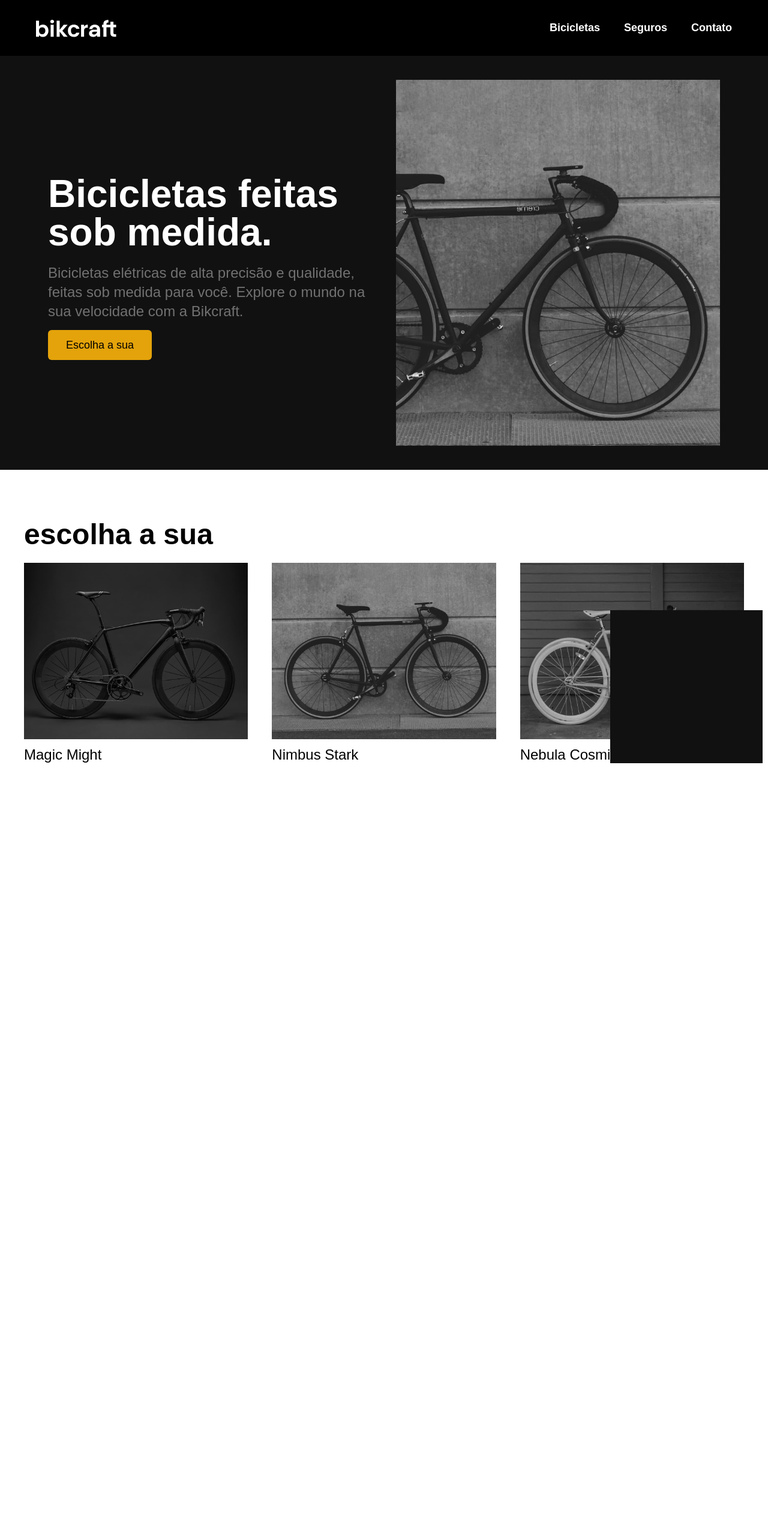
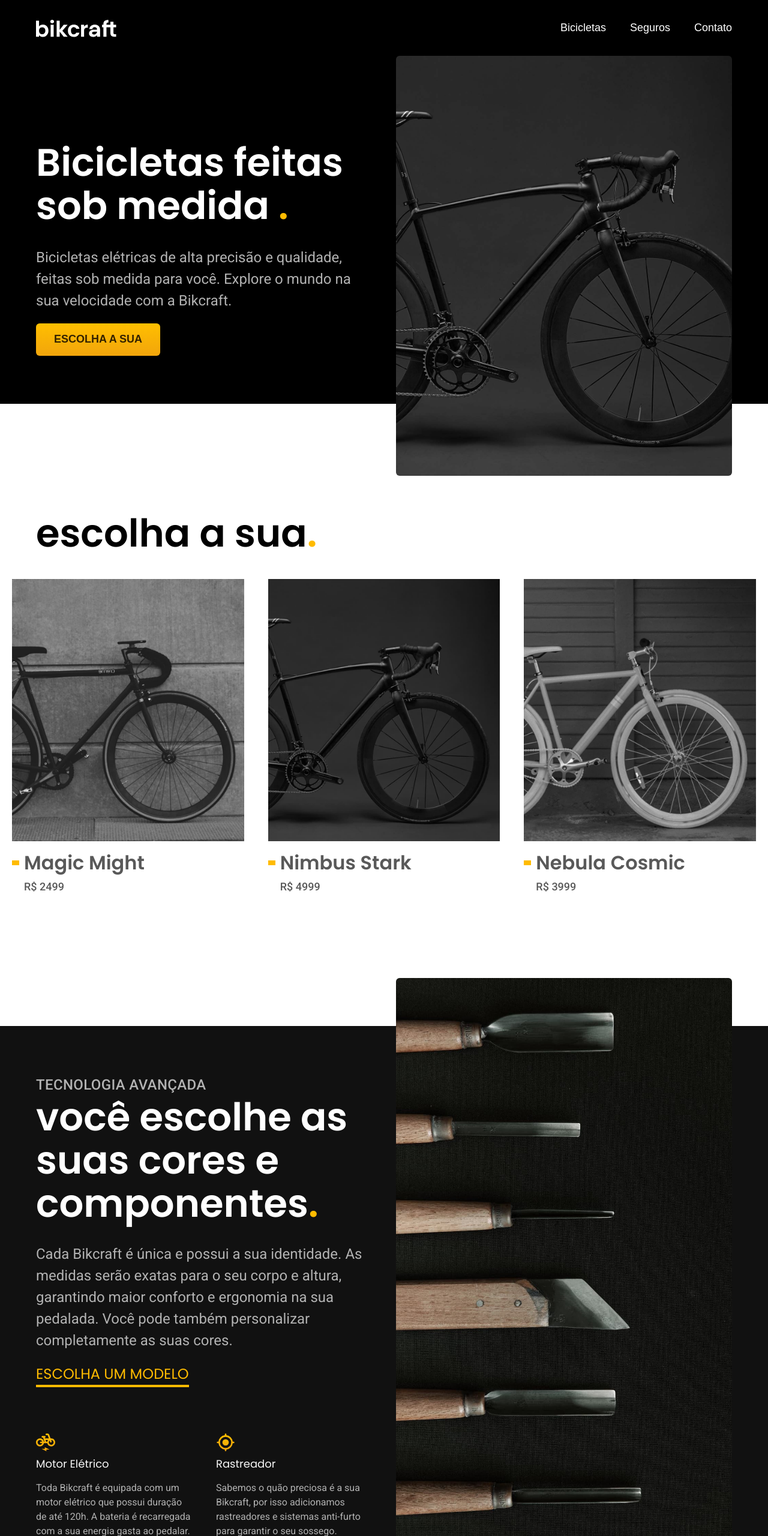
Before and after one commit to Cicero1962/bikcraft, a plain HTML site: page index.html in a window 1280 px wide. Shown: the top 2560 px of the page at 60% size. Before the commit the page ends 1272 px from the top, so only its background shows below. Drawn offline with Linux system fonts and the light colour scheme.

Commit message:
atualizacao

```diff
--- /dev/null
+++ b/css/bicicletas.css
@@ -0,0 +1,75 @@
+.bicicletas-lista {
+    padding-top: 60px;
+    padding-bottom: 120px;
+  }
+
+  .bicicletas-lista h2 {
+    margin-bottom: 40px;
+    max-width: 1200px;
+    padding-left: 20px;
+    padding-right: 20px;
+    margin-left: auto;
+    margin-right: auto;
+  }
+
+  .bicicletas-lista ul {
+    display: flex;
+    gap: 40px;
+    padding: 0 20px 20px 20px;
+    max-width: 1400px;
+    margin-left: auto;
+    margin-right: auto;
+    overflow-x: auto;
+  }
+
+  .bicicletas-lista li {
+    flex: 1;
+    min-width: 280px;
+  }
+
+  .bicicletas-lista a {
+    display: block;
+    color: var();
+  }
+
+  .bicicletas-lista img {
+    margin-bottom: 16px;
+  }
+
+  .bicicletas-lista h3 {
+    margin-bottom: 8px;
+    display: flex;
+    align-items: center;
+  }
+
+  .bicicletas-lista h3::before {
+    content: "";
+    display: inline-block;
+    height: 8px;
+    width: 12px;
+    margin-right: 8px;
+    background-color: var(--cor-p1);
+    transition: width 0.2s;
+  }
+  @media(max-width: 1000px){
+    .bicicletas-lista ul {
+        display: block;
+    }
+  }
+
+  .bicicletas-lista a:hover h3::before {
+    width: 24px;
+  }
+
+  .bicicletas-lista li span {
+    padding-left: 20px;
+  }
+
+  @media (max-width: 800px) {
+    .bicicletas-lista {
+      padding-bottom: 0px;
+    }
+    .bicicletas-lista ul {
+      gap: 20px;
+    }
+  }
--- a/css/global.css
+++ b/css/global.css
@@ -11,5 +11,4 @@ body{
 img{
   display: block;
   max-width: 100%;
-  height: auto;
 }
--- a/css/header.css
+++ b/css/header.css
@@ -1,5 +1,5 @@
 .header{
-background-color: #000000;
+background-color: var(--cor-12);
 }
 .header-container{
   display: flex;
@@ -10,7 +10,7 @@ background-color: #000000;
   align-items: center;
   padding: 20px;
   gap: 20px;
-  color: #ffffff;
+  color: var(--cor-0);
 }
 .header-menu{
   display: flex;
@@ -20,13 +20,15 @@ background-color: #000000;
 .header-menu a{
   position: relative;
   display: inline-block;
-  color: #ffffff;
+  color: var(--cor-0);
   font-size: 1.125rem;
   font-weight: 700;
   padding: 16px 0px;
+  font-family: "Poppins" Arial, Helvetica, sans-serif;
+  font-weight: 400;
 }
 .header-menu a:hover{
-  background-color: #2e2e2e2e;
+  background-color: var(--cor-10);
 }
 .header-menu a::after{
   display: block;
@@ -34,7 +36,7 @@ background-color: #000000;
   content: "";
   height: 2px;
   width: 0%;
-  background-color: #ffffff;
+  background-color: var(--cor-0);
   margin-top: 5px;
   transition: 0.3s;
 }
@@ -43,11 +45,11 @@ background-color: #000000;
 }
 @media(max-width:800px){
   .header-menu a{
-  background-color: #111111;
+  background-color:var(--cor-12);
   padding: 12px 16px;
   border-radius: 6px;
   }
-  .header-menu{
+  .header-container{
     gap: 20px;
   }
 }
--- a/css/introducao.css
+++ b/css/introducao.css
@@ -1,58 +1,89 @@
-.introducao{
-  background-color: #111111;
-  margin-bottom: 80px;
+.introducao-bg {
+    background-color: var(--cor-12);
+    box-shadow: inset 0px -120px #ffffff;
+}
 
-}
-.introducao-menu{
+.introducao {
     display: grid;
     max-width: 1200px;
     margin: 0px auto;
     grid-template-columns: 1fr 1fr;
-  padding: 40px;
-  gap: 40px;
+    padding-left: 20px;
+    padding-right: 20px;
+    gap: 0px 40px;
     align-items: center;
 }
-.introducao-menu img{
+
+.introducao img {
     display: block;
     height: 100%;
     object-fit: cover;
+    border-radius: 6px;
 }
-.introducao-texto h1{
-  font-size: 4rem;
-  line-height: 1;
+
+.introducao-conteudo {
+    align-self: flex-end;
+    margin-bottom: 200px;
+}
+
+.introducao-conteudo h1 {
+    margin-bottom: 32px;
+}
+
+.introducao-conteudo p {
     margin-bottom: 20px;
-  color: #ffffff;
 }
-.introducao-texto p{
-  font-size: 1.5rem;
-  line-height: 1.33;
-  margin-bottom: 30px;
-  color: #717171;
-}
-.introducao-texto a{
-  background-color: #E4a30b;
+
+.introducao a {
+    display: inline-block;
+    background: linear-gradient(#ffbf00, #f2a50c);
     padding: 15px 30px;
     font-size: 1.125rem;
+    line-height: 1.33;
     border-radius: 6px;
-  color: #000000;
+    color: var(--cor-p5);
+    text-transform: uppercase;
+    box-shadow: 0 1px 2px rgba(0, 0, 0, 0.1);
+    font-family: "Poppins"Arial, Helvetica, sans-serif;
+    font-weight: 600;
 }
-.bicicletas{
-  max-width: 1200px;
-  margin: 0px auto;
 
+.introducao a:hover {
+    background: linear-gradient(#ffb60d, #e59317);
 }
-.bicicletas h2{
+
+@media(max-width:800px) {
+    .introducao {
+        grid-template-columns: 1fr;
+        gap: 0px 20px;
+    }
+    .introducao h1 {
         font-size: 3rem;
-  margin-bottom: 20px;
-  left: 10px;
+        margin-bottom: 16px;
+        font-family: "Poppins"Arial, Helvetica, sans-serif;
+        font-weight: 600;
     }
-.nimbus{position: relative;
-  display: flex;
-  gap: 40px;
+    .introducao p {
+        font-size: 1.25rem;
+    }
+    .introducao a {
+        font-size: .875rem;
+        padding: 10px 20px;
+    }
+    .introducao-conteudo {
+        margin-bottom: 30;
+    }
+}
 
+@media(max-width:400px) {
+    .introducao a {
+        font-size: .675rem;
+        padding: 20px 5px;
     }
-.nimbus-texto {
-  position: absolute;
-  font-size: 1.5rem;
-  bottom: -40px;
+    .introducao h1 {
+        font-size: 2.5rem;
     }
+    .introducao p {
+        font-size: 1.125rem;
+    }
+}
--- a/css/style.css
+++ b/css/style.css
@@ -2,3 +2,6 @@
 @import'./utilitarios.css';
 @import'./header.css';
 @import'./introducao.css';
+@import'./bicicletas.css';
+@import'./utilitarios.css';
+@import'./tecnologia.css';
--- /dev/null
+++ b/css/tecnologia.css
@@ -0,0 +1,89 @@
+.tecnologia-bg {
+  background-color: var(--cor-11);
+  box-shadow: inset 0px 80px var(--cor-0) ,inset 0px -80px var(--cor-0);
+}
+
+.tecnologia-container {
+  display: grid;
+  max-width: 1200px;
+  grid-template-columns: 1fr 1fr;
+  padding-left: 20px;
+  padding-right: 20px;
+  margin-left: auto;
+  margin-right: auto;
+  gap: 40px;
+}
+.tecnologia-img img {
+  display: block;
+  object-fit: cover;
+  height: 100%;
+  object-position: left;
+  max-width: 100%;
+  border-radius: 6px;
+}
+.tecnologia-conteudo {
+  display: block;
+  padding-bottom: 160px;
+  padding-top: 160;
+}
+
+.tecnologia-conteudo span {
+  margin-bottom: 20px;
+  text-transform: uppercase;
+}
+
+.tecnologia-conteudo h2 {
+   margin-bottom: 30;
+}
+.tecnologia-conteudo >p {
+  margin-bottom: 20px;
+}
+.tecnologia-conteudo a {
+  display: inline-block;
+  position: relative;
+  margin-bottom: 80px;
+}
+
+.tecnologia-conteudo a::after {
+  display: block;
+  content: "";
+  position: absolute;
+  height: 4px;
+  width: 100%;
+  background-color: var(--cor-p1);
+}
+.tecnologia-conteudo a:hover:after{
+  background-color: var(--cor-0);
+}
+.tecnologia-conteudo a:hover{
+  color: var(--cor-0);
+}
+.tecnologia-vantagens {
+  display: flex;
+  gap: 40px;
+}
+.tecnologia-vantagens h3 {
+  margin-bottom: 15px;
+}
+
+
+.tecnologia-vantagens p {
+  max-width: 30ch;
+}
+.tecnologia-vantagens img{
+  margin-bottom: 8px;
+}
+@media(max-width: 900px){
+  .tecnologia-img img{
+ display: none;
+}
+.tecnologia-container{
+  grid-template-columns: 1fr;
+  gap: 20;
+}
+}
+@media(max-width: 400px){
+  .tecnologia-vantagens {
+    display: block;
+  }
+}
--- a/css/utilitarios.css
+++ b/css/utilitarios.css
@@ -0,0 +1,168 @@
+:root {
+    --cor-0: #ffffff;
+    --cor-1: #f7f7f7;
+    --cor-2: #ededed;
+    --cor-3: #dedede;
+    --cor-4: #cccccc;
+    --cor-5: #b2b2b2;
+    --cor-6: #9c9c9c;
+    --cor-7: #717171;
+    --cor-8: #595959;
+    --cor-9: #404040;
+    --cor-10: #2e2e2e;
+    --cor-11: #111111;
+    --cor-12: #000000;
+    --cor-p1: #ffbb00;
+    --cor-p2: #e4a30b;
+    --cor-p3: #a66f00;
+    --cor-p4: #664400;
+    --cor-p5: #332200;
+}
+
+.cor-0 {
+    color: var(--cor-0);
+}
+
+.cor-1 {
+    color: var(--cor-1);
+}
+
+.cor-2 {
+    color: var(--cor-2);
+}
+
+.cor-3 {
+    color: var(--cor-3);
+}
+
+.cor-4 {
+    color: var(--cor-4);
+}
+
+.cor-5 {
+    color: var(--cor-5);
+}
+
+.cor-6 {
+    color: var(--cor-6);
+}
+
+.cor-7 {
+    color: var(--cor-7);
+}
+
+.cor-8 {
+    color: var(--cor-8);
+}
+
+.cor-9 {
+    color: var(--cor-9);
+}
+
+.cor-10 {
+    color: var(--cor-10);
+}
+
+.cor-11 {
+    color: var(--cor-11);
+}
+
+.cor-12 {
+    color: var(--cor-12);
+}
+
+.cor-p1 {
+    color: var(--cor-p1);
+}
+
+.cor-p2 {
+    color: var(--cor-p2);
+}
+
+.cor-p3 {
+    color: var(--cor-p3);
+}
+
+.cor-p4 {
+    color: var(--cor-p4);
+}
+
+.cor-p5 {
+    color: var(--cor-p5);
+}
+
+.font-1-xs {
+    font: 400 0.75rem/1.35 "Poppins", sans-serif;
+}
+
+.font-2-xs {
+    font: 400 0.875rem/1.43 "Roboto", sans-serif;
+}
+
+.font-1-s {
+    font: 400 1rem/1.5 "Poppins", sans-serif;
+}
+
+.font-2-s {
+    font: 400 1rem/1.5 "Roboto", sans-serif;
+}
+
+.font-1-m,
+.font-1-m-b {
+    font: 400 1.125rem/1.35 "Poppins", sans-serif;
+}
+
+.font-1-m-b {
+    font-weight: 600;
+}
+
+.font-2-m {
+    font: 500 1.125rem/1.35 "Roboto", sans-serif;
+}
+
+.font-1-l {
+    font: 400 1.5rem/1.5 "Poppins", sans-serif;
+}
+
+.font-2-l,
+.font-2-l-b {
+    font: 400 1.5rem/1.5 "Roboto", sans-serif;
+}
+
+.font-2-l-b {
+    font-weight: 500;
+    letter-spacing: 0.015em;
+    text-transform: uppercase;
+}
+
+.font-1-xl {
+    font: 600 2rem/1.25 "Poppins", sans-serif;
+}
+
+.font-2-xl {
+    font: 500 2rem/1.25 "Roboto", sans-serif;
+}
+
+.font-1-xxl {
+    font: 600 4rem/1.125 "Poppins", sans-serif;
+}
+
+@media (max-width: 1200px) {
+    .font-1-xxl {
+        font-size: 3rem;
+    }
+    .font-2-l,
+    .font-2-l-b {
+        font-size: 1.125rem;
+    }
+}
+
+@media (max-width: 800px) {
+    .font-1-xxl {
+        font-size: 2rem;
+    }
+    .font-1-xl,
+    .font-2-xl {
+        font-size: 1.5rem;
+    }
+}
--- a/index.html
+++ b/index.html
@@ -9,6 +9,11 @@
             content="Bicicletas elétricas de alta precisão e qualidade, feitas sob medida para você. Explore o mundo na sua velocidade com a Bikcraft.">
         <title>Bikcraft - Bicicletas Elétricas</title>
         <link rel="stylesheet" href="./css/style.css">
+        <link rel="preconnect" href="https://fonts.googleapis.com">
+        <link rel="preconnect" href="https://fonts.gstatic.com" crossorigin>
+        <link
+            href="https://fonts.googleapis.com/css2?family=Poppins:wght@400;600&family=Roboto:wght@400;500&display=swap"
+            rel="stylesheet">
     </head>
 
     <body>
@@ -24,27 +29,96 @@
                 </nav>
             </div>
         </header>
-    <main class="introducao" id="Introdução" aria-label="Introdução">
-      <div class="introducao-menu">
-        <div class="introducao-texto">
-          <h1>Bicicletas feitas sob medida.</h1>
-          <p>Bicicletas elétricas de alta precisão e qualidade, feitas sob medida para você. Explore o mundo na sua
-            velocidade com a Bikcraft.</p>
+        <main class="introducao-bg" id="Introdução" aria-label="Introdução">
+            <div class="introducao">
+                <div class="introducao-conteudo">
+                    <h1 class="font-1-xxl cor-0">Bicicletas feitas sob medida
+                        <span class="cor-p1">.</span>
+                    </h1>
+                    <p class="font-2-l cor-5">Bicicletas elétricas de alta precisão e qualidade, feitas sob medida para
+                        você. Explore o mundo na sua velocidade com a Bikcraft.</p>
                     <a href="">Escolha a sua</a>
                 </div>
-        <img src="img/bicicletas/magic-home.jpg" alt="">
+                <picture>
+                    <source media="(max-width: 800px )" srcset="img/bicicleta/nimbus1.jpg">
+                    <img src="img/fotos/introducao.jpg" width="640px" height="800px" alt=" Bicicletas Elétricas">
+                </picture>
             </div>
         </main>
-    <section>
-      <div class="bicicletas">
-        <h2>escolha a sua</h2>
-        <ul class="nimbus">
-          <li><img src="img/bicicleta/nimbus1.jpg" alt=""><span class="nimbus-texto">Magic Might</span></li>
-          <li><img src="img/bicicleta/nimbus2.jpg" alt=""><span class="nimbus-texto">Nimbus Stark</span></li>
-          <li><img src="img/bicicleta/nimbus3.jpg" alt=""><span class="nimbus-texto">Nebula Cosmic</span></li>
+        <article class="bicicletas-lista">
+            <h2 class="font-1-xxl">escolha a sua<span class="cor-p1">.</span></h2>
+
+            <ul>
+                <li>
+                    <a href="./bicicletas/magic.html">
+                        <picture>
+                            <source media="(max-width: 1000px)" srcset="./img/bicicletas/magic.jpg">
+                            <img src="./img/bicicletas/magic-home.jpg" alt="Bicicleta preta">
+                        </picture>
+                        <h3 class="font-1-xl cor-8">Magic Might</h3>
+                        <span class="font-2-m cor-8">R$ 2499</span>
+                    </a>
+                </li>
+                <li>
+                    <a href="./bicicletas/nimbus.html">
+                        <picture>
+                            <source media="(max-width: 1000px)" srcset="./img/bicicletas/nimbus.jpg">
+                            <img src="./img/bicicletas/nimbus-home.jpg" alt="Bicicleta grafite">
+                        </picture>
+                        <h3 class="font-1-xl cor-8">Nimbus Stark</h3>
+                        <span class="font-2-m cor-8">R$ 4999</span>
+                    </a>
+                </li>
+                <li>
+                    <a href="./bicicletas/nebula.html">
+                        <picture>
+                            <source media="(max-width: 1000px)" srcset="./img/bicicletas/nebula.jpg">
+                            <img src="./img/bicicletas/nebula-home.jpg" alt="Bicicleta branca">
+                        </picture>
+                        <h3 class="font-1-xl cor-8">Nebula Cosmic</h3>
+                        <span class="font-2-m cor-8">R$ 3999</span>
+                    </a>
+                </li>
             </ul>
+        </article>
+        <article class="tecnologia-bg">
+            <div class="tecnologia-container">
+                <div class="tecnologia-conteudo">
+                    <span class="font-2-l-b cor-5">Tecnologia Avançada</span>
+                    <h2 class="font-1-xxl cor-0">você escolhe as suas cores e componentes<span class="cor-p1">.</span>
+                    </h2>
+                    <p class="font-2-l cor-5">Cada Bikcraft é única e possui a sua identidade. As medidas serão exatas
+                        para
+                        o seu corpo e
+                        altura, garantindo maior conforto e ergonomia na sua pedalada. Você pode também personalizar
+                        completamente as suas cores.
+                    </p>
+                    <a class="font-1-l cor-p1" href="#">ESCOLHA UM MODELO</a>
+                    <div class="tecnologia-vantagens">
+                        <div>
+                            <img src="img/icones/eletrica.svg" alt="">
+                            <h3 class="font-1-m cor-1">Motor Elétrico</h3>
+                            <p class="font-2-s cor-5">Toda Bikcraft é equipada com um motor elétrico que possui duração
+                                de até 120h. A bateria
+                                é
+                                recarregada com a sua energia gasta ao pedalar.
+                            </p>
                         </div>
-    </section>
+                        <div>
+                            <img src="img/icones/rastreador.svg" alt="">
+                            <h3 class="font-1-m cor-1">Rastreador</h3>
+                            <p class="font-2-s cor-5">
+                                Sabemos o quão preciosa é a sua Bikcraft, por isso adicionamos rastreadores e sistemas
+                                anti-furto para garantir o seu sossego.
+                            </p>
+                        </div>
+                    </div>
+                </div>
+                <div class="tecnologia-img">
+                    <img src="img/fotos/tecnologia.jpg" alt="">
+                </div>
+            </div>
+        </article>
     </body>
 
     </html>
```
Lines whose indentation alone changed are shown as unchanged.
